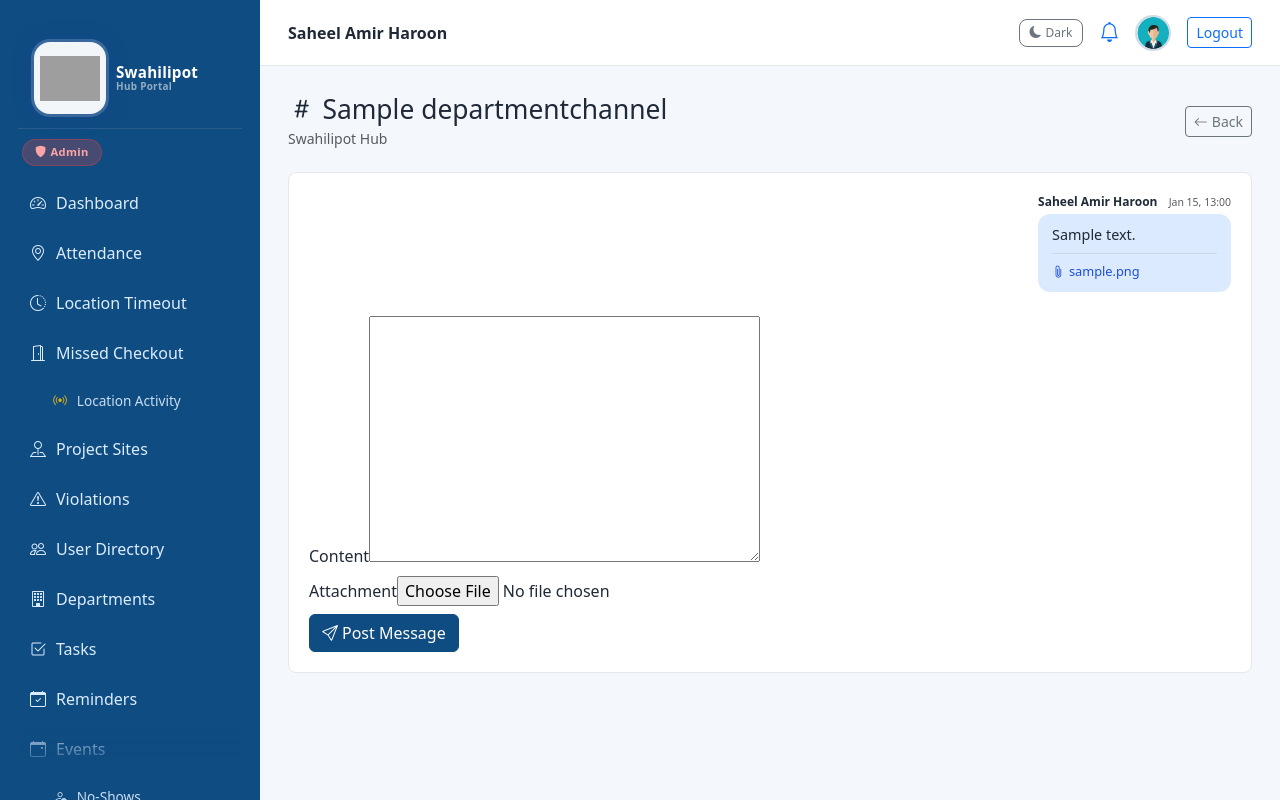
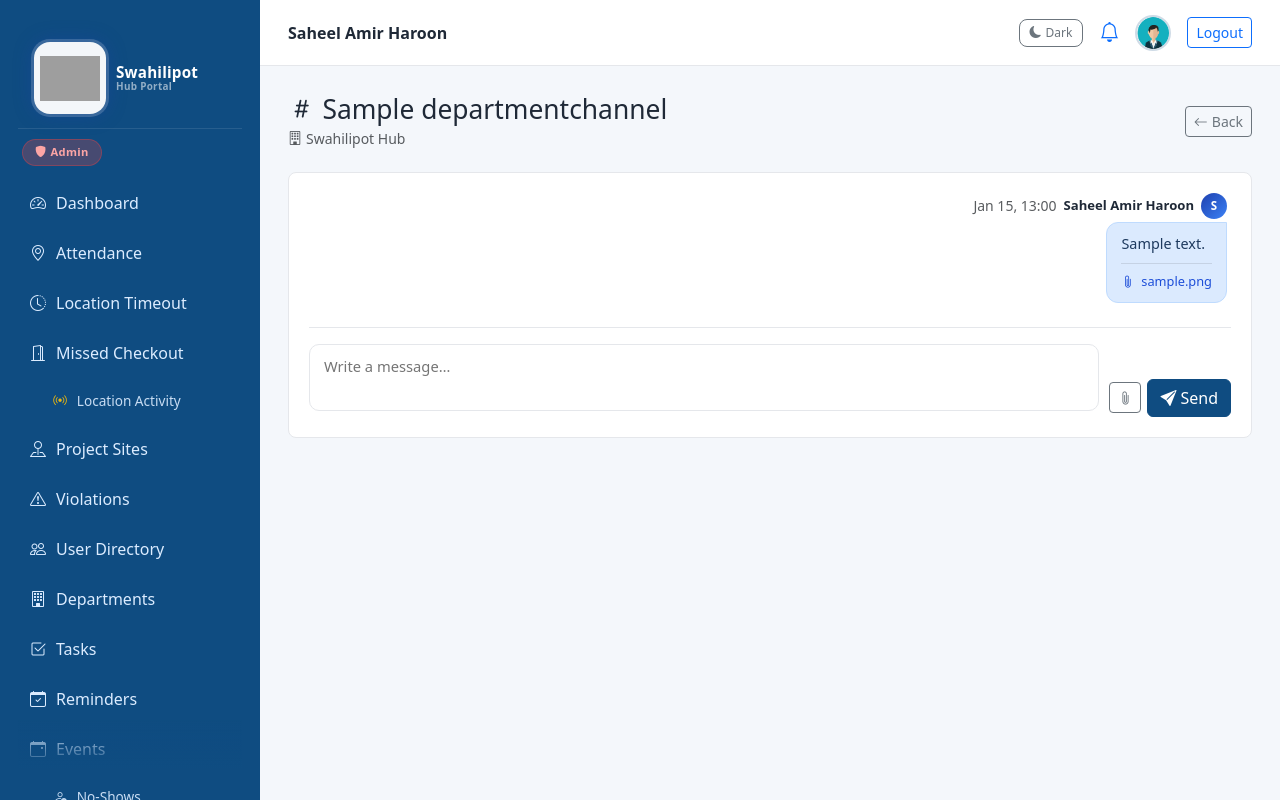
Before and after one commit to saheel49/swahilipot-portal, a Django app: page /communication/channels/1/ in a window 1280 px wide. Run offline with Django 5.2, Linux system fonts and the light colour scheme; a user stored in the database is signed in; data comes from the database, SQL or seed files in the repository; tables that the repository leaves empty hold one stand-in row (values such as "Sample post"); data that the repository does not hold is empty; grey boxes are pictures that could not be loaded.

Commit message:
Communication: department channels fully working - create/delete/message

```diff
--- a/communication/forms.py
+++ b/communication/forms.py
@@ -1,6 +1,6 @@
 from django import forms
-from accounts.models import User
-from .models import Announcement, ChannelMessage, DirectMessage
+from accounts.models import Department, User
+from .models import Announcement, ChannelMessage, DepartmentChannel, DirectMessage
 
 
 class AnnouncementForm(forms.ModelForm):
@@ -9,18 +9,31 @@ class AnnouncementForm(forms.ModelForm):
         fields = ("title", "content", "attachment")
 
 
+class ChannelForm(forms.ModelForm):
+    class Meta:
+        model  = DepartmentChannel
+        fields = ("department", "name")
+
+    def __init__(self, *args, dept_queryset=None, **kwargs):
+        super().__init__(*args, **kwargs)
+        if dept_queryset is not None:
+            self.fields["department"].queryset = dept_queryset
+        self.fields["name"].label = "Channel name"
+        self.fields["department"].label = "Department"
+
+
 class ChannelMessageForm(forms.ModelForm):
     class Meta:
         model  = ChannelMessage
         fields = ("content", "attachment")
 
+    def __init__(self, *args, **kwargs):
+        super().__init__(*args, **kwargs)
+        self.fields["content"].widget = forms.Textarea(attrs={"rows": 2, "placeholder": "Write a message…"})
+        self.fields["content"].label = ""
+
 
 class DirectMessageForm(forms.ModelForm):
-    """
-    Accepts an optional ``receiver_queryset`` kwarg so the view can
-    restrict who appears in the recipient dropdown (active users only,
-    never the sender themselves).
-    """
     class Meta:
         model  = DirectMessage
         fields = ("receiver", "message", "attachment")
--- a/communication/urls.py
+++ b/communication/urls.py
@@ -6,7 +6,9 @@ app_name = "communication"
 urlpatterns = [
     path("", views.home, name="home"),
     path("announcements/new/", views.announcement_create, name="announcement_create"),
+    path("channels/new/", views.channel_create, name="channel_create"),
     path("channels/<int:pk>/", views.channel, name="channel"),
+    path("channels/<int:pk>/delete/", views.channel_delete, name="channel_delete"),
     path("direct/send/", views.send_direct, name="send_direct"),
     path("notifications/", views.notifications, name="notifications"),
     path("notifications/<int:pk>/go/", views.notification_redirect, name="notification_redirect"),
--- a/communication/views.py
+++ b/communication/views.py
@@ -3,11 +3,11 @@ from django.contrib.auth.decorators import login_required
 from django.db.models import Q
 from django.http import JsonResponse
 from django.shortcuts import get_object_or_404, redirect, render
-from accounts.models import User
-from core.permissions import capability_required
+from accounts.models import Department, User
+from core.permissions import capability_required, role_required
 from core.notify import notify_all, notify_user, notify_dept
-from .forms import AnnouncementForm, ChannelMessageForm, DirectMessageForm
-from .models import Announcement, DepartmentChannel, DirectMessage, Notification
+from .forms import AnnouncementForm, ChannelForm, ChannelMessageForm, DirectMessageForm
+from .models import Announcement, DepartmentChannel, ChannelMessage, DirectMessage, Notification
 
 
 @login_required
@@ -15,11 +15,14 @@ def home(request):
     announcements = Announcement.objects.all()[:10]
     user = request.user
     if user.is_portal_admin():
-        channels = DepartmentChannel.objects.all()
+        channels = DepartmentChannel.objects.select_related("department").all()
     elif user.department_id:
-        channels = DepartmentChannel.objects.filter(department=user.department)
+        channels = DepartmentChannel.objects.filter(
+            department=user.department
+        ).select_related("department")
     else:
         channels = DepartmentChannel.objects.none()
+
     messages_qs = DirectMessage.objects.filter(
         Q(sender=user) | Q(receiver=user)
     ).select_related("sender", "receiver").order_by("-timestamp")[:20]
@@ -34,7 +37,7 @@ def home(request):
     })
 
 
-@capability_required("can_manage_communication")
+@capability_required("can_publish_announcements")
 def announcement_create(request):
     form = AnnouncementForm(request.POST or None, request.FILES or None)
     if request.method == "POST" and form.is_valid():
@@ -52,13 +55,43 @@ def announcement_create(request):
     return render(request, "form.html", {"form": form, "title": "New Announcement"})
 
 
+@role_required("admin")
+def channel_create(request):
+    """Admin creates a new department channel."""
+    form = ChannelForm(
+        request.POST or None,
+        dept_queryset=Department.objects.all().order_by("name"),
+    )
+    if request.method == "POST" and form.is_valid():
+        form.save()
+        messages.success(request, "Channel created.")
+        return redirect("communication:home")
+    return render(request, "form.html", {"form": form, "title": "Create Department Channel"})
+
+
+@role_required("admin")
+def channel_delete(request, pk):
+    """Admin deletes a department channel."""
+    ch = get_object_or_404(DepartmentChannel, pk=pk)
+    if request.method == "POST":
+        name = ch.name
+        ch.delete()
+        messages.success(request, f"Channel #{name} deleted.")
+    return redirect("communication:home")
+
+
 @login_required
 def channel(request, pk):
     channel_obj = get_object_or_404(DepartmentChannel, pk=pk)
     user = request.user
+    # Access: admin sees all; others must belong to the channel's department
     if not user.is_portal_admin() and user.department_id != channel_obj.department_id:
         messages.error(request, "You do not have access to this channel.")
         return redirect("communication:home")
+
+    # Paginate messages — show last 100
+    channel_messages = channel_obj.messages.select_related("sender").order_by("timestamp")[:100]
+
     form = ChannelMessageForm(request.POST or None, request.FILES or None)
     if request.method == "POST" and form.is_valid():
         msg = form.save(commit=False)
@@ -69,12 +102,17 @@ def channel(request, pk):
             notify_dept(
                 channel_obj.department,
                 f"New message in #{channel_obj.name}",
-                f'{user} posted in #{channel_obj.name}: "{msg.content[:80]}"',
+                f'{user.get_full_name() or user.username} posted in #{channel_obj.name}: "{msg.content[:80]}"',
                 exclude_pk=user.pk,
                 link=f"/communication/channels/{channel_obj.pk}/",
             )
         return redirect("communication:channel", pk=pk)
-    return render(request, "communication/channel.html", {"channel": channel_obj, "form": form})
+
+    return render(request, "communication/channel.html", {
+        "channel": channel_obj,
+        "channel_messages": channel_messages,
+        "form": form,
+    })
 
 
 @login_required
--- a/templates/communication/channel.html
+++ b/templates/communication/channel.html
@@ -3,24 +3,28 @@
 <div class="page-header">
   <div>
     <h1><i class="bi bi-hash me-2"></i>{{ channel.name }}</h1>
-    <span class="text-muted small">{{ channel.department }}</span>
+    <span class="text-muted small"><i class="bi bi-building me-1"></i>{{ channel.department }}</span>
   </div>
   <a href="{% url 'communication:home' %}" class="btn btn-sm btn-outline-secondary">
     <i class="bi bi-arrow-left me-1"></i>Back
   </a>
 </div>
+
 <div class="panel">
-  <div class="channel-messages mb-4">
-    {% for msg in channel.messages.all %}
+
+  <!-- Messages thread -->
+  <div class="channel-messages mb-4" id="channelMessages">
+    {% for msg in channel_messages %}
     <div class="ch-msg {% if msg.sender == user %}ch-own{% endif %}">
       <div class="ch-meta">
-        <strong>{{ msg.sender }}</strong>
+        <span class="ch-avatar">{{ msg.sender.get_full_name|default:msg.sender.username|slice:":1"|upper }}</span>
+        <strong class="ch-name">{{ msg.sender.get_full_name|default:msg.sender.username }}</strong>
         <span class="text-muted small ms-2">{{ msg.timestamp|date:"M d, H:i" }}</span>
       </div>
       <div class="ch-bubble">
         {{ msg.content }}
         {% if msg.attachment %}
-        <div class="dm-attachment mt-2">
+        <div class="ch-attachment mt-2">
           <a href="{{ msg.attachment.url }}" target="_blank" class="attach-link">
             <i class="bi bi-paperclip me-1"></i>{{ msg.attachment.name|cut:"channel_messages/" }}
           </a>
@@ -29,28 +33,151 @@
       </div>
     </div>
     {% empty %}
-    <p class="text-muted">No messages yet. Start the conversation!</p>
+    <div class="text-center py-5" id="emptyState">
+      <i class="bi bi-chat-square-text fs-1 text-muted d-block mb-2"></i>
+      <p class="text-muted">No messages yet — start the conversation!</p>
+    </div>
     {% endfor %}
   </div>
-  <form method="post" enctype="multipart/form-data" class="ch-compose">
+
+  <!-- Compose form -->
+  <form method="post" enctype="multipart/form-data" class="ch-compose" id="composeForm">
     {% csrf_token %}
-    {% for field in form %}
-    <div class="mb-2">
-      <label class="field-label">{{ field.label }}</label>{{ field }}
+    <div class="ch-compose-row">
+      <div class="flex-grow-1">
+        {{ form.content }}
+        {% if form.content.errors %}
+        <div class="text-danger small mt-1">{{ form.content.errors.0 }}</div>
+        {% endif %}
+      </div>
+      <div class="ch-compose-actions">
+        <label class="btn btn-sm btn-outline-secondary" title="Attach file">
+          <i class="bi bi-paperclip"></i>
+          {{ form.attachment }}
+        </label>
+        <button type="submit" class="btn btn-primary">
+          <i class="bi bi-send-fill me-1"></i>Send
+        </button>
+      </div>
     </div>
-    {% endfor %}
-    <button class="btn btn-primary"><i class="bi bi-send me-1"></i>Post Message</button>
+    <div id="fileNameDisplay" class="text-muted small mt-1" style="display:none"></div>
   </form>
 </div>
+
 <style>
-.channel-messages{display:flex;flex-direction:column;gap:12px}
-.ch-msg{max-width:78%}
-.ch-own{align-self:flex-end}
-.ch-meta{font-size:.75rem;margin-bottom:3px}
-.ch-bubble{background:#f3f4f6;padding:10px 14px;border-radius:12px;font-size:.9rem}
-.ch-own .ch-bubble{background:#dbeafe}
-.attach-link{font-size:.8rem;color:#1d4ed8;text-decoration:none;display:inline-flex;align-items:center}
+/* ── Messages thread ── */
+.channel-messages{
+  display:flex;flex-direction:column;gap:14px;
+  max-height:520px;overflow-y:auto;
+  padding-right:4px;
+  scroll-behavior:smooth;
+}
+.channel-messages::-webkit-scrollbar{width:5px}
+.channel-messages::-webkit-scrollbar-thumb{background:var(--border);border-radius:4px}
+
+/* Individual message */
+.ch-msg{display:flex;flex-direction:column;gap:3px;max-width:72%}
+.ch-own{align-self:flex-end;align-items:flex-end}
+
+.ch-meta{display:flex;align-items:center;gap:7px}
+.ch-avatar{
+  width:26px;height:26px;border-radius:50%;
+  background:linear-gradient(135deg,#1e40af,#3b82f6);
+  color:#fff;font-size:.72rem;font-weight:700;
+  display:flex;align-items:center;justify-content:center;
+  flex-shrink:0;
+}
+.ch-own .ch-avatar{order:2}
+.ch-own .ch-name{order:1}
+.ch-name{font-size:.82rem;font-weight:600;color:var(--ink)}
+
+.ch-bubble{
+  background:var(--surface2);
+  border:1px solid var(--border);
+  border-radius:0 12px 12px 12px;
+  padding:10px 14px;
+  font-size:.9rem;line-height:1.55;
+  color:var(--ink);
+  word-break:break-word;
+}
+.ch-own .ch-bubble{
+  background:#dbeafe;
+  border-color:#bfdbfe;
+  border-radius:12px 0 12px 12px;
+  color:#1e3a5f;
+}
+
+.ch-attachment{padding-top:6px;border-top:1px solid rgba(0,0,0,.1)}
+.attach-link{font-size:.8rem;color:#1d4ed8;text-decoration:none;display:inline-flex;align-items:center;gap:3px}
 .attach-link:hover{text-decoration:underline}
-.dm-attachment{padding-top:6px;border-top:1px solid rgba(0,0,0,.08)}
+
+/* ── Compose ── */
+.ch-compose{
+  border-top:1px solid var(--border);
+  padding-top:16px;
+}
+.ch-compose-row{
+  display:flex;align-items:flex-end;gap:10px;
+}
+.ch-compose-row textarea{
+  width:100%;border-radius:10px;resize:none;
+  padding:10px 14px;
+  border:1.5px solid var(--border);
+  background:var(--input-bg);
+  color:var(--input-color);
+  font-size:.92rem;
+  font-family:inherit;
+  line-height:1.5;
+  transition:border-color .2s,box-shadow .2s;
+  outline:none;
+}
+.ch-compose-row textarea:focus{
+  border-color:#3b82f6;
+  box-shadow:0 0 0 3px rgba(59,130,246,.12);
+}
+.ch-compose-actions{display:flex;align-items:center;gap:6px;flex-shrink:0}
+.ch-compose-actions input[type="file"]{display:none}
+
+/* Mobile */
+@media(max-width:600px){
+  .ch-msg,.ch-own{max-width:92%}
+  .channel-messages{max-height:360px}
+}
 </style>
+
+<script>
+// Scroll messages to bottom on load
+(function(){
+  var box = document.getElementById('channelMessages');
+  if (box) box.scrollTop = box.scrollHeight;
+})();
+
+// Show selected filename
+(function(){
+  var fileInput = document.querySelector('input[type="file"]');
+  var display   = document.getElementById('fileNameDisplay');
+  if (!fileInput || !display) return;
+  fileInput.addEventListener('change', function(){
+    if (fileInput.files.length > 0) {
+      display.textContent = 'Attached: ' + fileInput.files[0].name;
+      display.style.display = 'block';
+    } else {
+      display.style.display = 'none';
+    }
+  });
+})();
+
+// Submit on Enter (Shift+Enter for newline)
+(function(){
+  var ta   = document.querySelector('.ch-compose-row textarea');
+  var form = document.getElementById('composeForm');
+  if (!ta || !form) return;
+  ta.addEventListener('keydown', function(e){
+    if (e.key === 'Enter' && !e.shiftKey) {
+      e.preventDefault();
+      if (ta.value.trim()) form.submit();
+    }
+  });
+})();
+</script>
 {% endblock %}
```
Also changed, not shown: templates/communication/home.html (+51 -18 lines).
